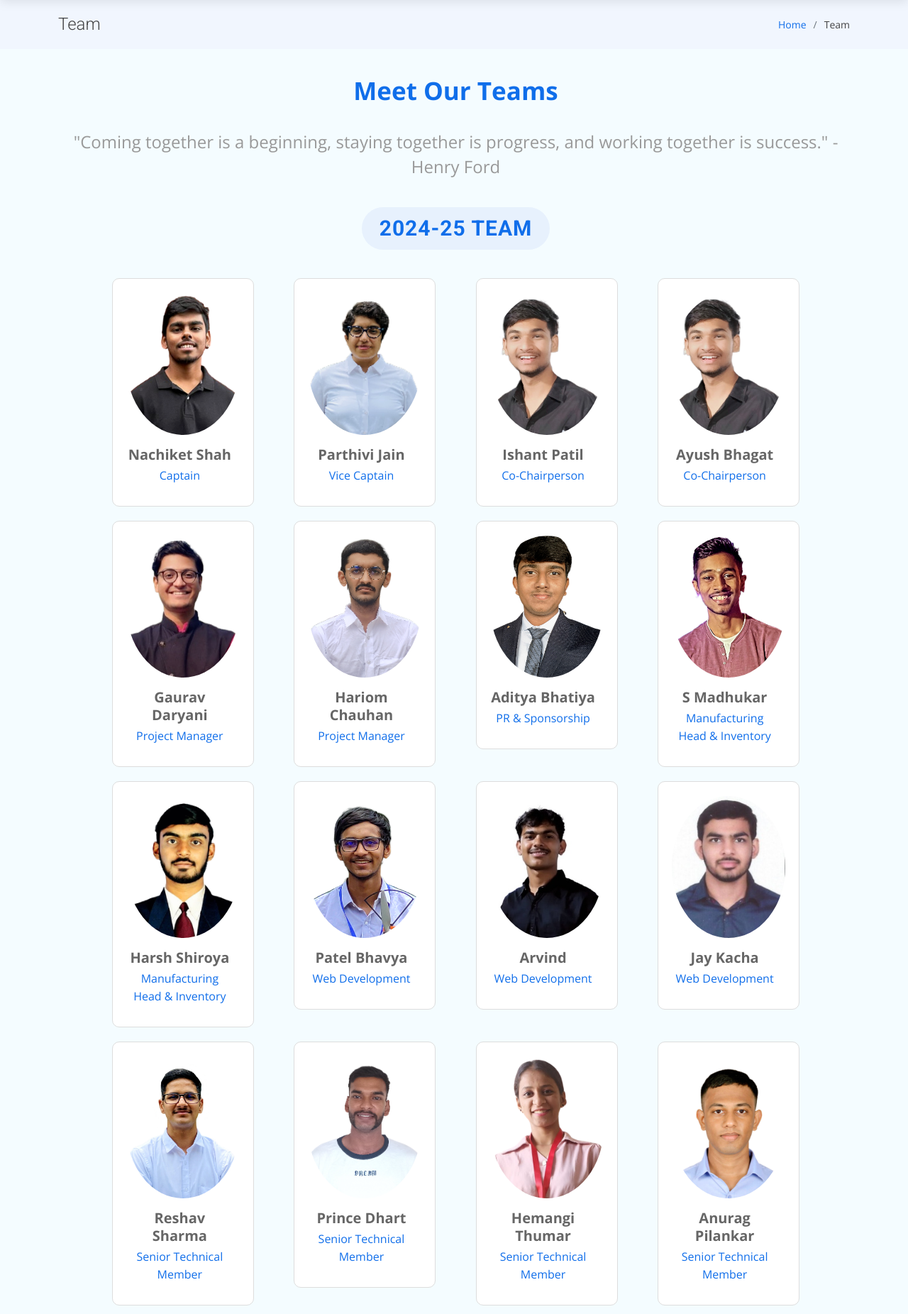
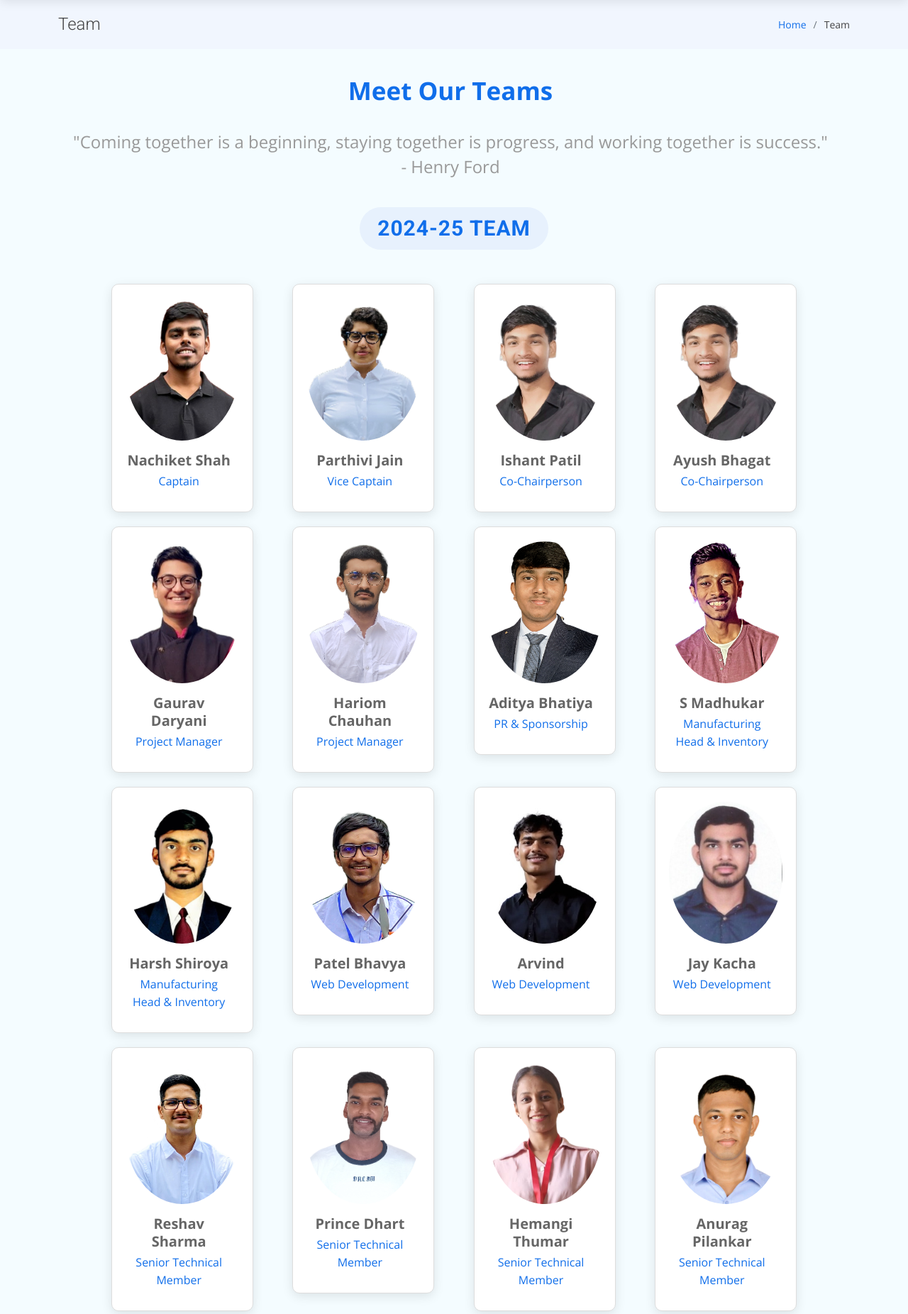
Before and after one commit to BhavyaPatel9/Phoenix_Aero_website, a PHP site: page /team.html in a window 1280 px wide. Shown: the part 70-1922 px from the top of the page at 71% size. Run offline with PHP 8.4, Linux system fonts and the light colour scheme.

Commit message:
second commit

```diff
--- a/css/style.css
+++ b/css/style.css
@@ -1412,34 +1412,26 @@ img :after{
 --------------------------------------------------------------*/
 /* Outer Container */
 /* Outer Container */
-.text-blk {
-  margin-top: 0px;
-  margin-right: 10px;
-  margin-bottom: 0px;
-  margin-left: 0px;
-  line-height: 25px;
-  float: left;
-  display:flex;
-}
-
-.responsive-cell-block {
-  min-height: 50px;
-}
-
+/* General Reset */
+* {
+  margin: 0;
+  padding: 0;
+  box-sizing: border-box;
+}
+
+/* Container Blocks */
 .responsive-container-block {
   display: flex;
   flex-wrap: wrap;
   justify-content: space-evenly;
-  padding: 20px; /* Add even padding */
-  gap: 20px; /* Ensure even spacing between cards */
+  padding: 20px;
+  gap: 20px;
 }
 
 .outer-container {
-  padding-top: 5px;
-  padding-right: 15px;
-  padding-bottom: 10px;
-  padding-left: 20px;
-  background-color: rgb(244, 252, 255);
+  padding: 5px 20px 10px 20px;
+  background-color: #f4fcff;
+  display: flex;
   align-items: center;
 }
 
@@ -1447,55 +1439,52 @@ img :after{
   max-width: 90%;
   flex-direction: column;
   align-items: center;
-  margin-top: 10px;
-  margin-right: 10px;
-  margin-bottom: 50px;
-  margin-left: 10px;
-}
-.team-year{
+  margin: 10px;
+}
+
+/* Text Blocks */
+.text-blk {
+  margin: 0 10px 0 0;
+  line-height: 25px;
+  display: flex;
+}
+
+/* Headers */
+.team-year {
   font-size: 30px;
   letter-spacing: 1px;
   font-weight: 700;
   padding: 12px 25px;
-  margin: 0;
   background: #e7f1fd;
   color: #106eea;
   display: inline-block;
   text-transform: uppercase;
   border-radius: 50px;
+  text-align: center;
 }
 
 .section-head-text {
-  margin-top: 0px;
-  margin-right: 0px;
-  margin-bottom: 5px;
-  margin-left: 0px;
   font-size: 35px;
   font-weight: 700;
   line-height: 48px;
   color: #106eea;
-  margin: 0 0 10px 0;
+  margin-bottom: 10px;
 }
 
 .section-subhead-text {
   font-size: 24px;
-  color: rgb(153, 153, 153);
+  color: #999;
   line-height: 35px;
   max-width: 1500px;
   text-align: center;
-  margin-top: 0px;
-  margin-right: 0px;
   margin-bottom: 20px;
-  margin-left: 0px;
-}
-
-
+}
 
 /* Image Wrapper */
 .img-wrapper {
   width: 160px;
   height: 200px;
-  border-radius: 100%; /* Circular frame */
+  border-radius: 50%; /* Circular frame */
   overflow: hidden;
   margin-bottom: 15px;
   position: relative; /* For positioning the LinkedIn icon */
@@ -1505,7 +1494,7 @@ img :after{
 .team-img {
   width: 100%;
   height: 100%;
-  object-fit: cover; /* Ensure the image fills the container properly */
+  object-fit: cover;
   transition: filter 0.4s ease-in-out; /* Smooth transition for blur effect */
 }
 
@@ -1517,25 +1506,26 @@ img :after{
   width: 200px;
   padding: 20px;
   border: 1px solid #ddd;
-  border-radius: 10px; /* Make the card slightly rounded */
-  position: relative;
+  border-radius: 10px;
+  background-color: #fff;
+  transition: box-shadow 0.3s ease-in-out;
+  box-shadow: 0px 4px 15px rgba(0, 0, 0, 0.1); /* Subtle shadow on hover */
   overflow: hidden;
-  background-color: white;
-  transition: box-shadow 0.3s ease-in-out;
 }
 
 .team-card:hover {
-  box-shadow: 0px 4px 15px rgba(0, 0, 0, 0.2); /* Subtle shadow on hover */
+  box-shadow: 0px 4px 15px rgba(0, 0, 0, 0.3); /* Subtle shadow on hover */
 }
 
 /* Name */
 .name {
   font-size: 20px;
   font-weight: 700;
-  color: rgb(102, 102, 102);
+  color: #666;
   text-align: center;
   margin-bottom: 5px;
 }
+
 
 /* Position */
 .position {
@@ -1743,7 +1733,7 @@ img :after{
   display: flex;
   flex-wrap: wrap;
   justify-content: center; /* Center-align the icon boxes horizontally */
-  gap: 150px; /* Optional: add spacing between the icon boxes */
+  gap: 100px; /* Optional: add spacing between the icon boxes */
 }
 
 .col-lg-, .col-md- {
--- a/team.html
+++ b/team.html
@@ -318,7 +318,7 @@
   </a>
 </div>
 <div class="responsive-cell-block wk-desk-2 wk-ipadp-2 wk-tab-4 wk-mobile-6 team-card-container">
-  <a href="https://www.linkedin.com/in/arvind-profile" target="_blank" class="team-card"> <!-- Replace with actual LinkedIn profile URL -->
+  <a href="https://www.linkedin.com/in/prince-dhart-35b37a261" target="_blank" class="team-card"> <!-- Replace with actual LinkedIn profile URL -->
     <div class="img-wrapper">
       <img class="team-img" src="img/team/Prince Dhart.png" alt="Arvind">
     </div>
@@ -361,7 +361,7 @@
       Senior Technical Member
     </p>
     <div class="linkedin-icon">
-      <img src="img/icons/linkedin2.png" alt="LinkedIn" style="width: 60px; height: 0px;">
+      <img src="img/icons/Linkedin1.png" alt="LinkedIn" style="width: 60px; height: 0px;">
     </div> <!-- LinkedIn icon appears here on hover -->
   </a>
 </div>
@@ -485,7 +485,7 @@
       <div class="responsive-cell-block wk-desk-2 wk-ipadp-2 wk-tab-4 wk-mobile-6 team-card-container">
         <div class="team-card">
           <div class="img-wrapper">
-            <img class="team-img" src="img/team/NACHIKET SHAH.png">
+            <img class="team-img" src="img/team/u21/Aryan pal.png">
           </div>
           <p class="text-blk name">
             Aryan Pal
@@ -650,6 +650,19 @@
       <div class="responsive-cell-block wk-desk-2 wk-ipadp-2 wk-tab-4 wk-mobile-6 team-card-container">
         <div class="team-card">
           <div class="img-wrapper">
+            <img class="team-img" src="img/team/u21/Abhay Banerjee .png">
+          </div>
+          <p class="text-blk name">
+            Abhay Banerjee
+          </p>
+          <p class="text-blk position">
+            Senior Technical Member
+          </p>
+        </div>
+      </div>
+      <div class="responsive-cell-block wk-desk-2 wk-ipadp-2 wk-tab-4 wk-mobile-6 team-card-container">
+        <div class="team-card">
+          <div class="img-wrapper">
             <img class="team-img" src="img/team/u21/Arjun Aher.png">
           </div>
           <p class="text-blk name">
@@ -667,6 +680,7 @@
     </div>
 
   </div>
+
 </div>
 
    <!-- Embedding Fonts from google fonts -->
```
Also changed, not shown: img/team/u21/Abhay Banerjee .png (added), img/team/u21/Aryan pal.png (added).
